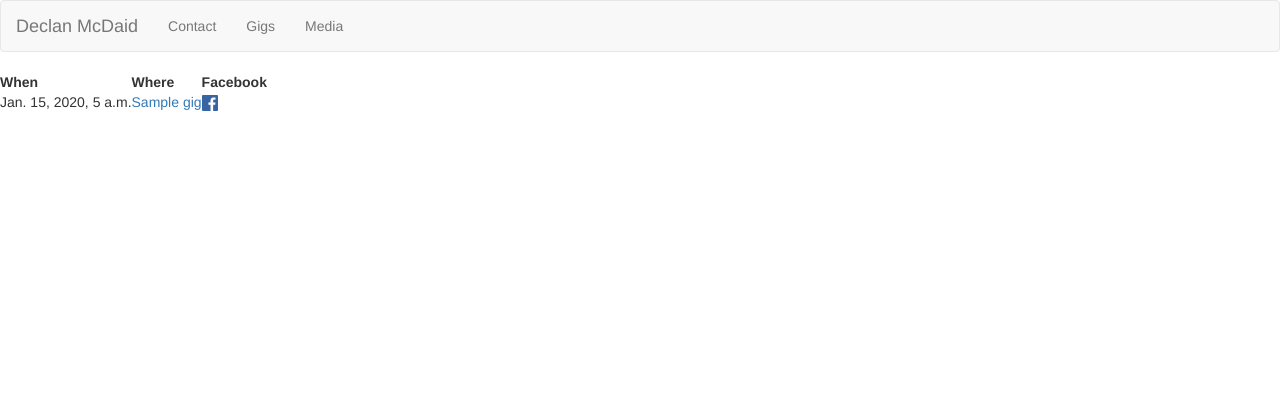
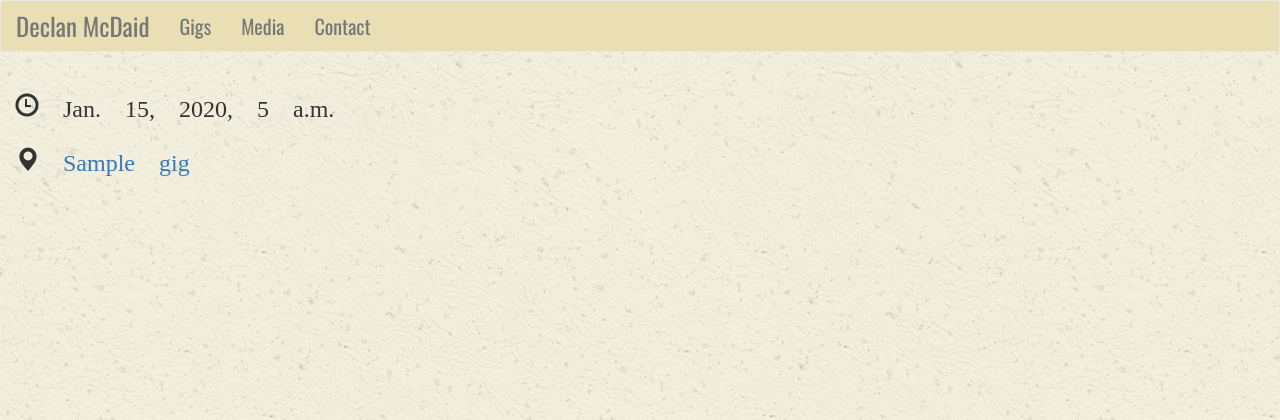
Before and after one commit to amcdaid106/declan-music, a Django app: page /gigs/ in a window 1280 px wide. Shown: the top 420 px of the page. Run offline with Django 3.2, Linux system fonts and the light colour scheme; tables that the repository leaves empty hold one stand-in row (values such as "Sample post"); some libraries are stand-ins or nearby versions.

Commit message:
design updates

```diff
--- a/gigs/models.py
+++ b/gigs/models.py
@@ -9,7 +9,6 @@ class Gig(models.Model):
     date_time = models.DateTimeField('date and time of gig')
     location_name = models.CharField(max_length=200)
     location_link = models.URLField()
-    fb_event = models.URLField()
 
     def __str__(self):
         return str(self.date_time)
--- a/gigs/templates/gigs/index.html
+++ b/gigs/templates/gigs/index.html
@@ -3,25 +3,17 @@
 {% block content %}
 {% load staticfiles %}
 
-{% if gigs %}
-    <table>
-        <tr>
-            <th>When</th>
-            <th>Where</th>
-            <th>Facebook</th>
-        </tr>
+
+<div class="container-fluid">
+    {% if gigs %}
         {% for gig in gigs %}
-            <tr>
-                <td>{{ gig.date_time }}</td>
-                <td><a href="{{ gig.location_link }}" target="_blank">{{gig.location_name }}</a></td>
-                <td><a href="{{gig.fb_event}}" target="_blank"><img src="{% static "gigs/images/facebook.jpg" %}" alt="facebook logo" width="16px"/></a></td>
-            </tr>
+        <article class="list-style">
+            <h3 class="glyphicon glyphicon-time">   {{ gig.date_time }}   </h3></br>
+            <h3 class="glyphicon glyphicon-map-marker"><a href="{{ gig.location_link }}" target="_blank">   {{gig.location_name }}   </a></h3>
         {% endfor %}
-    </table>
 
-{% else %}
-    <p>No gigs at this time. Please check back soon!</p>
-
-{% endif %}
-
+    {% else %}
+        <p>No gigs at this time. Please check back soon!</p>
+    {% endif %}
+</div>
 {% endblock content %}
--- a/shared/base.html
+++ b/shared/base.html
@@ -7,8 +7,9 @@
 <html lang="en">
     <head>
         <title>Declan McDaid</title>
+        <link href="{% static 'css/bootstrap.min.css' %}" rel="stylesheet" />
         <link rel="stylesheet" type="text/css" href="{% static 'css/style.css' %}" />
-        <link href="{% static 'css/bootstrap.css' %}" rel="stylesheet" />
+        <link href='https://fonts.googleapis.com/css?family=Oswald' rel='stylesheet' type='text/css'>
     </head>
     <body>
         <nav class="navbar navbar-default">
@@ -17,9 +18,9 @@
                     <a class="navbar-brand" href="/">Declan McDaid</a>
                 </div>
                 <ul class="nav navbar-nav">
-                  <li><a href="/contact">Contact</a></li>
                   <li><a href="/gigs">Gigs</a></li>
                   <li><a href="/media">Media</a></li>
+                  <li><a href="/contact">Contact</a></li>
                 </ul>
             </div>
         </nav>
--- a/static/css/style.css
+++ b/static/css/style.css
@@ -1,3 +1,34 @@
 body {
-    background: #EEE;
+    background-image: url("/static/images/ricepaper.png");
+    font-size: 200%;
+    font-family: 'Oswald';
 }
+
+.home-image {
+    border-radius: 10px;
+    height: 640px;
+}
+
+.home-image-container {
+    text-align: center;
+}
+
+.navbar-default {
+    background: #EADFB4;
+}
+
+h1, h2, h3, h4, h5, h6 {
+    font-family: 'Oswald', sans-serif;';
+    font-size: 300%;
+}
+p, div, article {
+    font-family: 'Oswald';
+}
+
+.navbar-brand {
+    font-size: 125%;
+}
+
+.bullet-icon {
+    margin-right: 12px;
+}
```
Also changed, not shown: contact/templates/contact/index.html (+13 -1 lines), home/templates/home/index.html (+7 -1 lines), media/templates/media/index.html (+10 -12 lines), gigs/migrations/0001_initial.py, gigs/static/gigs/style.css (line endings or trailing spaces), static/images/dad_at_rad.jpg (renamed from dad_at_rad.jpg), static/images/green_cup.png (added), static/images/guitar_on_stage.jpeg (added), static/images/ricepaper.png (added), 2 other files.
